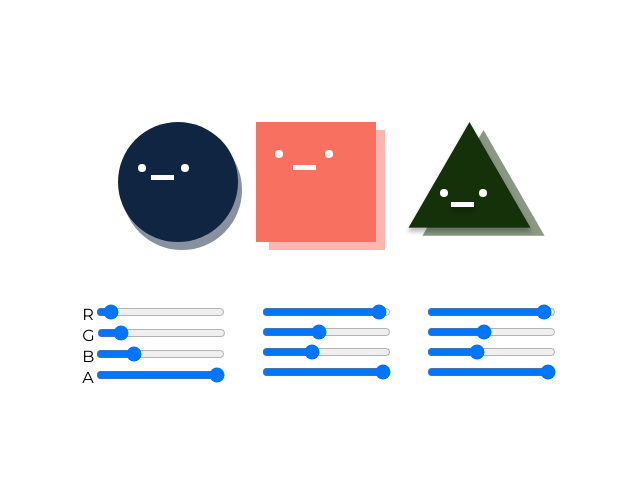
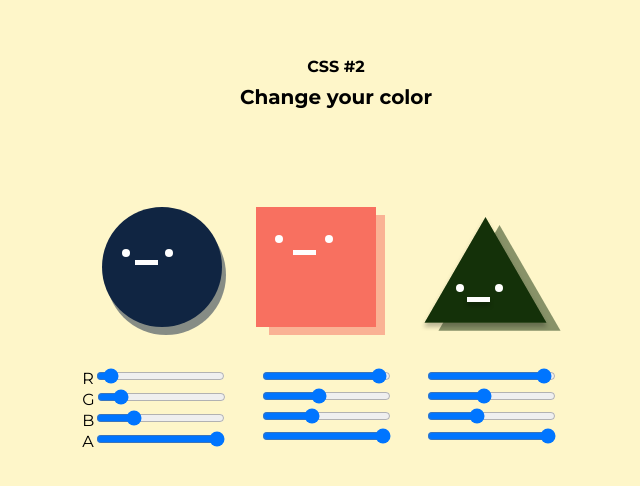
Before and after one commit to shyunju7/Come-See-Study, a React (Create React App) app in the folder book-service-app/: page /1-color/preview in a window 1280 px wide. Shown: the part 146-632 px from the top of the page, without its empty margins (304-944 px from the left). Built offline with nearby package versions, Linux system fonts and the light colour scheme.

Commit message:
Style Guide & title

```diff
--- a/book-service-app/src/Components/ColorPreview.js
+++ b/book-service-app/src/Components/ColorPreview.js
@@ -10,13 +10,36 @@ const Container = styled.div`
   flex-direction: column;
   justify-content: center;
   align-items: center;
+  background-color: #fef6c9;
+`;
+
+const Chapter = styled.p`
+  font-size: 1rem;
+  font-weight: bold;
+  margin-bottom: 12px;
+`;
+
+const GuideText = styled.h2`
+  font-size: 1.25rem;
+  font-weight: bold;
+`;
+
+const RoundCharacter = styled(Round)`
+  margin-right: 30px;
+`;
+
+const RectCharacter = styled(Rect)`
+  margin-right: 30px;
+`;
+
+const TriangleChracter = styled(Triangle)`
+  margin-top: 10px;
 `;
 
 const ImageWrapper = styled.div`
-  width: 34%;
-  height: 180px;
   display: flex;
   justify-content: space-between;
+  margin-top: 100px;
 `;
 
 const RangeSliderWrapper = styled.div`
@@ -31,6 +54,7 @@ const RGBASliderList = styled.div`
 
 const RGBASlider = styled.input`
   display: inline;
+  cursor: pointer;
 `;
 
 const ColorPreview = () => {
@@ -57,14 +81,16 @@ const ColorPreview = () => {
 
   return (
     <Container>
+      <Chapter>CSS #2</Chapter>
+      <GuideText>Change your color</GuideText>
       <ImageWrapper>
-        <Round
+        <RoundCharacter
           fill={`rgba(${circleRgba.r},${circleRgba.g}, ${circleRgba.b}, ${circleRgba.a})`}
         />
-        <Rect
+        <RectCharacter
           fill={`rgba(${rectRgba.r},${rectRgba.g}, ${rectRgba.b}, ${rectRgba.a})`}
         />
-        <Triangle
+        <TriangleChracter
           fill={`rgba(${triangleRgba.r},${triangleRgba.g}, ${triangleRgba.b}, ${triangleRgba.a})`}
         />
       </ImageWrapper>
```
